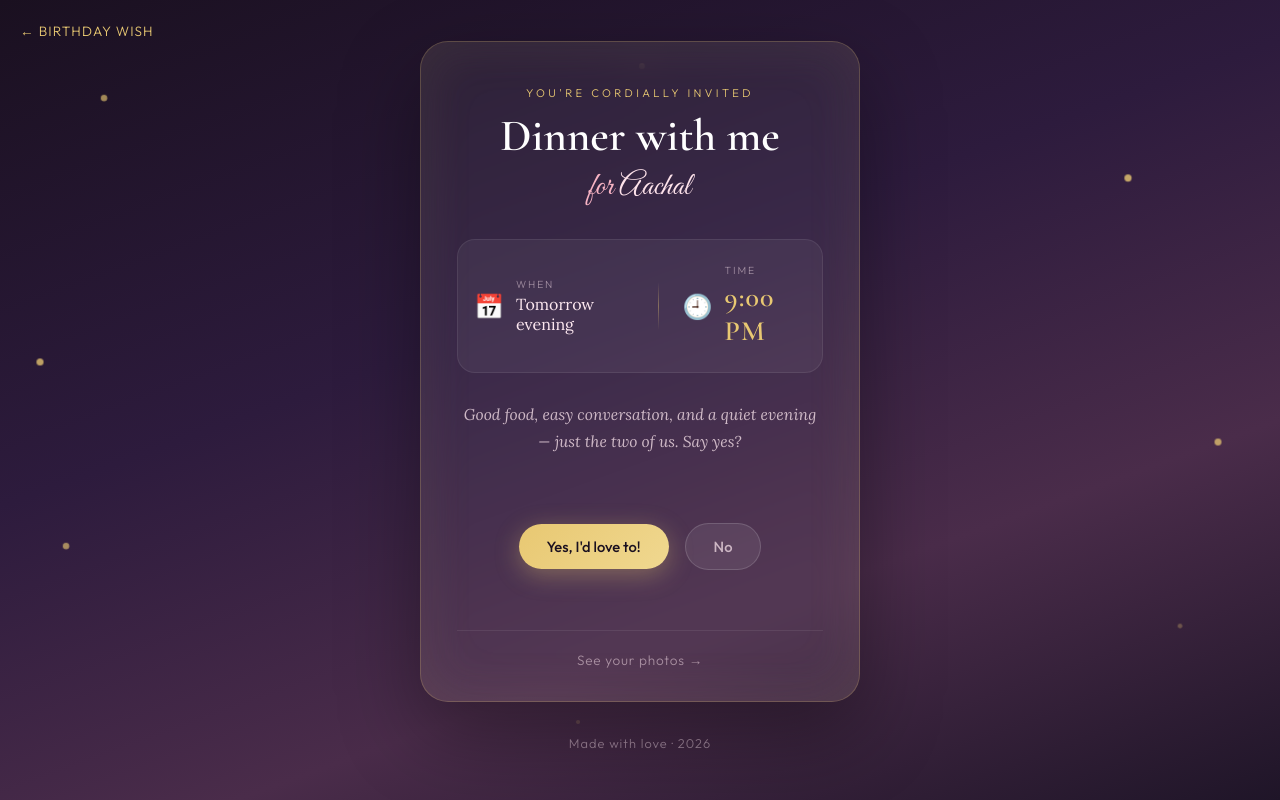
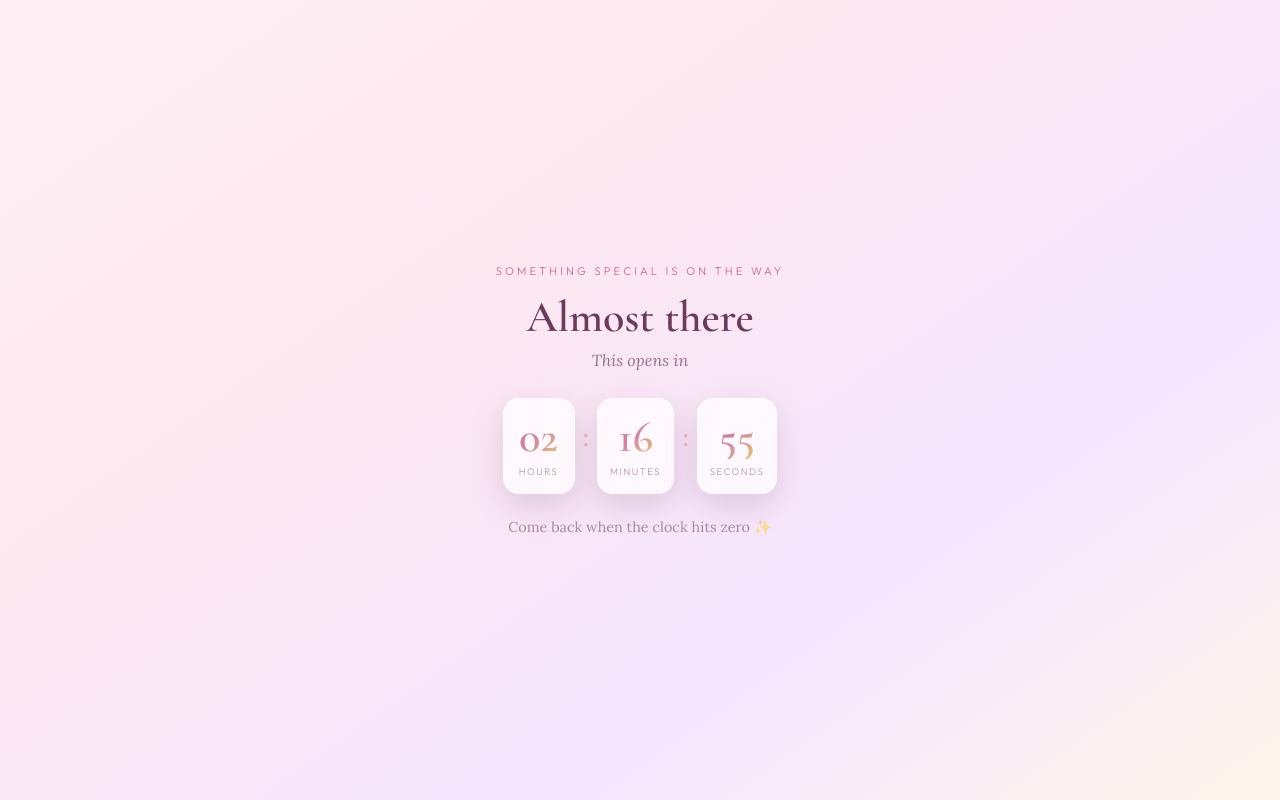
Before and after one commit to rogaikwad30/aachal-birthday, a plain HTML site: page dinner.html in a window 1280 px wide. Drawn offline with nearby package versions, Linux system fonts and the light colour scheme.

Commit message:
Add files via upload

```diff
--- a/dinner.html
+++ b/dinner.html
@@ -8,6 +8,11 @@
   <link rel="preconnect" href="https://fonts.gstatic.com" crossorigin />
   <link href="https://fonts.googleapis.com/css2?family=Cormorant+Garamond:ital,wght@0,400;0,600;1,400&family=Great+Vibes&family=Lora:ital,wght@0,400;0,500;1,400;1,500&family=Outfit:wght@300;400;500&display=swap" rel="stylesheet" />
   <link rel="stylesheet" href="styles.css" />
+  <script>
+    if (Math.floor(Date.now() / 1000) < 1784140200) {
+      document.documentElement.classList.add("site-locked");
+    }
+  </script>
 </head>
 <body class="page-dinner">
   <canvas id="confetti"></canvas>
@@ -72,6 +77,7 @@
     <p>Made with love · <span id="year"></span></p>
   </footer>
 
+  <script src="gate.js"></script>
   <script src="dinner.js"></script>
 </body>
 </html>
--- a/dinner.js
+++ b/dinner.js
@@ -7,7 +7,8 @@ const dinnerButtons = document.getElementById("dinnerButtons");
 const dinnerInvite = document.getElementById("dinnerInvite");
 const dinnerResponse = document.getElementById("dinnerResponse");
 
-yearEl.textContent = new Date().getFullYear();
+let particles = [];
+let animationId = null;
 
 function dodgeNoButton() {
   if (!dinnerNo || !dinnerButtons) return;
@@ -53,32 +54,10 @@ function acceptDinner() {
   launchConfetti(180);
 }
 
-if (dinnerNo) {
-  dinnerNo.addEventListener("mouseenter", dodgeNoButton);
-  dinnerNo.addEventListener(
-    "touchstart",
-    (event) => {
-      event.preventDefault();
-      dodgeNoButton();
-    },
-    { passive: false }
-  );
-}
-
-if (dinnerYes) {
-  dinnerYes.addEventListener("click", acceptDinner);
-}
-
-let particles = [];
-let animationId = null;
-
 function resizeCanvas() {
   canvas.width = window.innerWidth;
   canvas.height = window.innerHeight;
 }
-
-resizeCanvas();
-window.addEventListener("resize", resizeCanvas);
 
 const colors = ["#f8b4c4", "#e8c872", "#c9a0e8", "#ffd6a5", "#ff8fc7", "#ffffff"];
 
@@ -151,3 +130,28 @@ function launchConfetti(intensity = 120) {
     animateConfetti();
   }
 }
+
+function initDinnerPage() {
+  if (yearEl) yearEl.textContent = new Date().getFullYear();
+
+  if (dinnerNo) {
+    dinnerNo.addEventListener("mouseenter", dodgeNoButton);
+    dinnerNo.addEventListener(
+      "touchstart",
+      (event) => {
+        event.preventDefault();
+        dodgeNoButton();
+      },
+      { passive: false }
+    );
+  }
+
+  if (dinnerYes) {
+    dinnerYes.addEventListener("click", acceptDinner);
+  }
+
+  resizeCanvas();
+}
+
+SiteGate.whenUnlocked(initDinnerPage);
+window.addEventListener("resize", resizeCanvas);
--- /dev/null
+++ b/gate.js
@@ -0,0 +1,127 @@
+const UNLOCK_AT = 1784140200;
+
+function isUnlocked() {
+  return Math.floor(Date.now() / 1000) >= UNLOCK_AT;
+}
+
+function pad(n) {
+  return String(n).padStart(2, "0");
+}
+
+function getRemainingSeconds() {
+  return Math.max(0, UNLOCK_AT - Math.floor(Date.now() / 1000));
+}
+
+function splitTime(totalSeconds) {
+  const hours = Math.floor(totalSeconds / 3600);
+  const minutes = Math.floor((totalSeconds % 3600) / 60);
+  const seconds = totalSeconds % 60;
+  return { hours, minutes, seconds };
+}
+
+function createGateOverlay() {
+  const gate = document.createElement("div");
+  gate.id = "siteGate";
+  gate.className = "site-gate";
+  gate.setAttribute("role", "dialog");
+  gate.setAttribute("aria-live", "polite");
+  gate.setAttribute("aria-label", "Countdown until site unlocks");
+  gate.innerHTML = `
+    <div class="site-gate-inner">
+      <p class="site-gate-eyebrow">Something special is on the way</p>
+      <h1 class="site-gate-title">Almost there</h1>
+      <p class="site-gate-subtitle">This opens in</p>
+      <div class="site-gate-timer">
+        <div class="timer-unit">
+          <span class="timer-value" id="gateHours">00</span>
+          <span class="timer-label">Hours</span>
+        </div>
+        <span class="timer-sep">:</span>
+        <div class="timer-unit">
+          <span class="timer-value" id="gateMinutes">00</span>
+          <span class="timer-label">Minutes</span>
+        </div>
+        <span class="timer-sep">:</span>
+        <div class="timer-unit">
+          <span class="timer-value" id="gateSeconds">00</span>
+          <span class="timer-label">Seconds</span>
+        </div>
+      </div>
+      <p class="site-gate-note">Come back when the clock hits zero ✨</p>
+    </div>
+  `;
+  document.body.appendChild(gate);
+  return gate;
+}
+
+function updateGateDisplay(remaining) {
+  const { hours, minutes, seconds } = splitTime(remaining);
+  const hoursEl = document.getElementById("gateHours");
+  const minutesEl = document.getElementById("gateMinutes");
+  const secondsEl = document.getElementById("gateSeconds");
+
+  if (hoursEl) hoursEl.textContent = pad(hours);
+  if (minutesEl) minutesEl.textContent = pad(minutes);
+  if (secondsEl) secondsEl.textContent = pad(seconds);
+}
+
+function unlockSite() {
+  if (window._gateInterval) {
+    clearInterval(window._gateInterval);
+    window._gateInterval = null;
+  }
+
+  document.documentElement.classList.remove("site-locked");
+  document.body.classList.remove("site-locked");
+
+  const gate = document.getElementById("siteGate");
+  if (gate) {
+    gate.classList.add("is-hidden");
+    setTimeout(() => gate.remove(), 500);
+  }
+
+  document.dispatchEvent(new CustomEvent("site-unlocked"));
+}
+
+function whenUnlocked(callback) {
+  if (isUnlocked()) {
+    callback();
+  } else {
+    document.addEventListener("site-unlocked", callback, { once: true });
+  }
+}
+
+function startGate() {
+  if (isUnlocked()) {
+    document.documentElement.classList.remove("site-locked");
+    document.dispatchEvent(new CustomEvent("site-unlocked"));
+    return;
+  }
+
+  document.documentElement.classList.add("site-locked");
+  document.body.classList.add("site-locked");
+  createGateOverlay();
+  updateGateDisplay(getRemainingSeconds());
+
+  const tick = () => {
+    const remaining = getRemainingSeconds();
+
+    if (remaining <= 0) {
+      unlockSite();
+      return;
+    }
+
+    updateGateDisplay(remaining);
+  };
+
+  tick();
+  window._gateInterval = setInterval(tick, 1000);
+}
+
+window.SiteGate = { UNLOCK_AT, isUnlocked, whenUnlocked, startGate };
+
+if (document.readyState === "loading") {
+  document.addEventListener("DOMContentLoaded", startGate);
+} else {
+  startGate();
+}
--- a/memories.js
+++ b/memories.js
@@ -1,5 +1,6 @@
+function initMemoriesPage() {
   const yearEl = document.getElementById("year");
-yearEl.textContent = new Date().getFullYear();
+  if (yearEl) yearEl.textContent = new Date().getFullYear();
 
   document.querySelectorAll(".photo-frame img").forEach((img) => {
     const frame = img.closest(".photo-frame");
@@ -28,3 +29,6 @@ const observer = new IntersectionObserver(
   );
 
   revealEls.forEach((el) => observer.observe(el));
+}
+
+SiteGate.whenUnlocked(initMemoriesPage);
--- a/script.js
+++ b/script.js
@@ -146,4 +146,6 @@ if (celebrateBtn) {
   });
 }
 
-window.addEventListener("load", startLoader);
+window.addEventListener("load", () => {
+  SiteGate.whenUnlocked(startLoader);
+});
--- a/styles.css
+++ b/styles.css
@@ -33,6 +33,135 @@ body {
   justify-content: center;
   padding: 2rem 1rem 3rem;
   position: relative;
+}
+
+html.site-locked,
+html.site-locked body {
+  overflow: hidden;
+}
+
+html.site-locked body > *:not(#siteGate) {
+  display: none !important;
+}
+
+/* Site countdown gate */
+.site-gate {
+  position: fixed;
+  inset: 0;
+  z-index: 300;
+  display: flex;
+  align-items: center;
+  justify-content: center;
+  background: linear-gradient(145deg, #fff0f5 0%, #fde8f0 35%, #f5e6ff 70%, #fff5eb 100%);
+  transition: opacity 0.5s ease, visibility 0.5s ease;
+}
+
+.site-gate.is-hidden {
+  opacity: 0;
+  visibility: hidden;
+  pointer-events: none;
+}
+
+.site-gate-inner {
+  text-align: center;
+  padding: 2rem 1.5rem;
+  max-width: 520px;
+}
+
+.site-gate-eyebrow {
+  font-size: 0.7rem;
+  letter-spacing: 0.28em;
+  text-transform: uppercase;
+  color: var(--deep-rose);
+  margin-bottom: 0.75rem;
+}
+
+.site-gate-title {
+  font-family: "Cormorant Garamond", serif;
+  font-size: clamp(2rem, 6vw, 2.75rem);
+  font-weight: 600;
+  color: var(--plum);
+  margin-bottom: 0.35rem;
+}
+
+.site-gate-subtitle {
+  font-family: "Lora", serif;
+  font-size: 1rem;
+  font-style: italic;
+  color: rgba(107, 58, 92, 0.7);
+  margin-bottom: 1.75rem;
+}
+
+.site-gate-timer {
+  display: flex;
+  align-items: center;
+  justify-content: center;
+  gap: 0.5rem;
+  margin-bottom: 1.5rem;
+}
+
+.timer-unit {
+  display: flex;
+  flex-direction: column;
+  align-items: center;
+  min-width: 72px;
+  padding: 1rem 0.75rem;
+  border-radius: 16px;
+  background: rgba(255, 255, 255, 0.72);
+  backdrop-filter: blur(12px);
+  -webkit-backdrop-filter: blur(12px);
+  border: 1px solid rgba(255, 255, 255, 0.9);
+  box-shadow: 0 12px 32px var(--shadow);
+}
+
+.timer-value {
+  font-family: "Cormorant Garamond", serif;
+  font-size: clamp(2rem, 7vw, 2.75rem);
+  font-weight: 600;
+  line-height: 1;
+  background: linear-gradient(135deg, var(--deep-rose), #d4899f, var(--gold));
+  -webkit-background-clip: text;
+  -webkit-text-fill-color: transparent;
+  background-clip: text;
+}
+
+.timer-label {
+  font-size: 0.6rem;
+  letter-spacing: 0.16em;
+  text-transform: uppercase;
+  color: rgba(107, 58, 92, 0.5);
+  margin-top: 0.4rem;
+}
+
+.timer-sep {
+  font-family: "Cormorant Garamond", serif;
+  font-size: 2rem;
+  font-weight: 600;
+  color: var(--rose);
+  line-height: 1;
+  padding-bottom: 1.25rem;
+}
+
+.site-gate-note {
+  font-family: "Lora", serif;
+  font-size: 0.9rem;
+  color: rgba(107, 58, 92, 0.55);
+}
+
+@media (max-width: 480px) {
+  .site-gate-timer {
+    gap: 0.35rem;
+  }
+
+  .timer-unit {
+    min-width: 64px;
+    padding: 0.85rem 0.5rem;
+  }
+
+  .timer-sep {
+    font-size: 1.5rem;
+    padding-bottom: 1rem;
+  }
 }
 
 .hidden {
```
Also changed, not shown: index.html (+6 -0 lines), memories.html (+6 -0 lines). Lines whose indentation alone changed are shown as unchanged.
